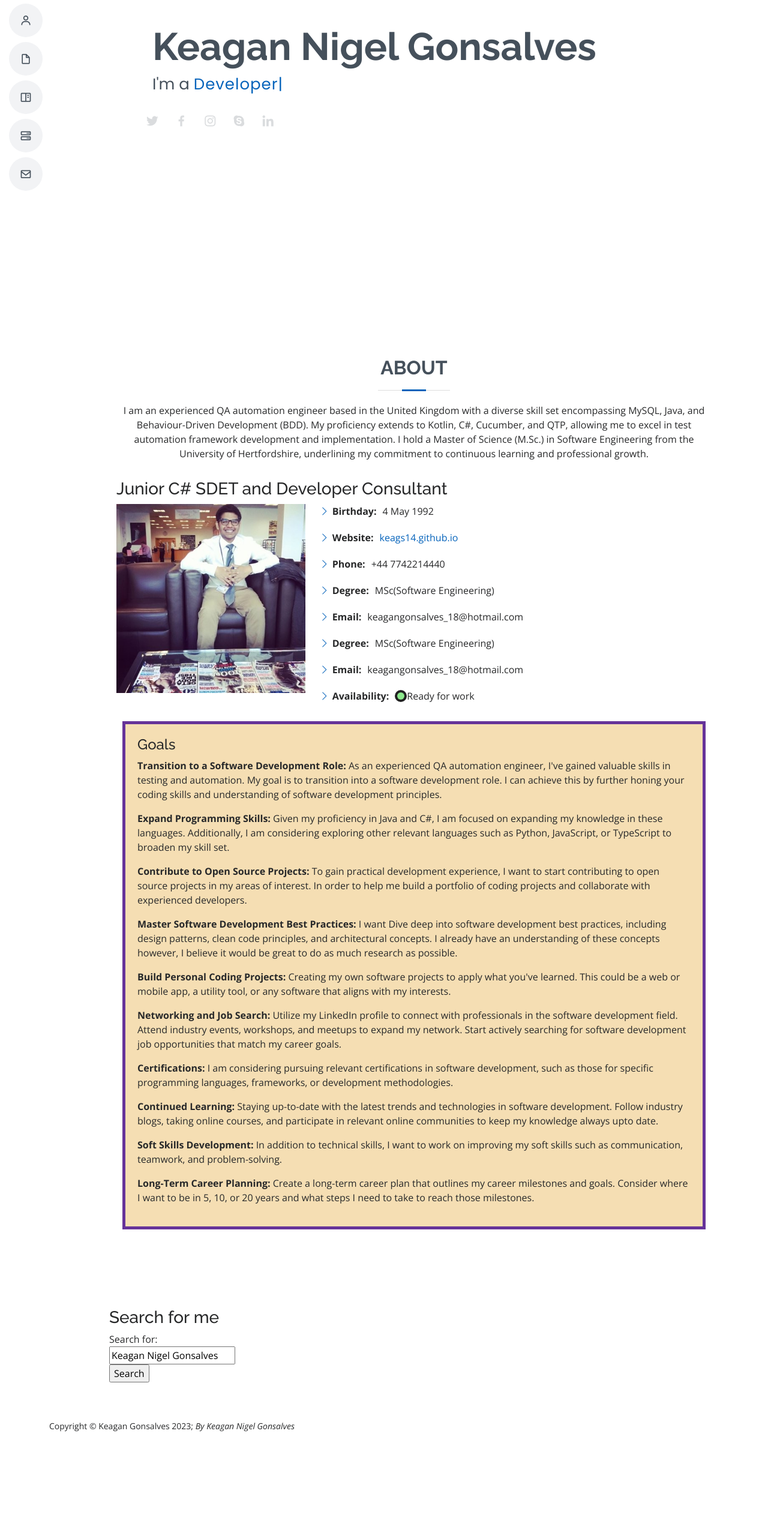
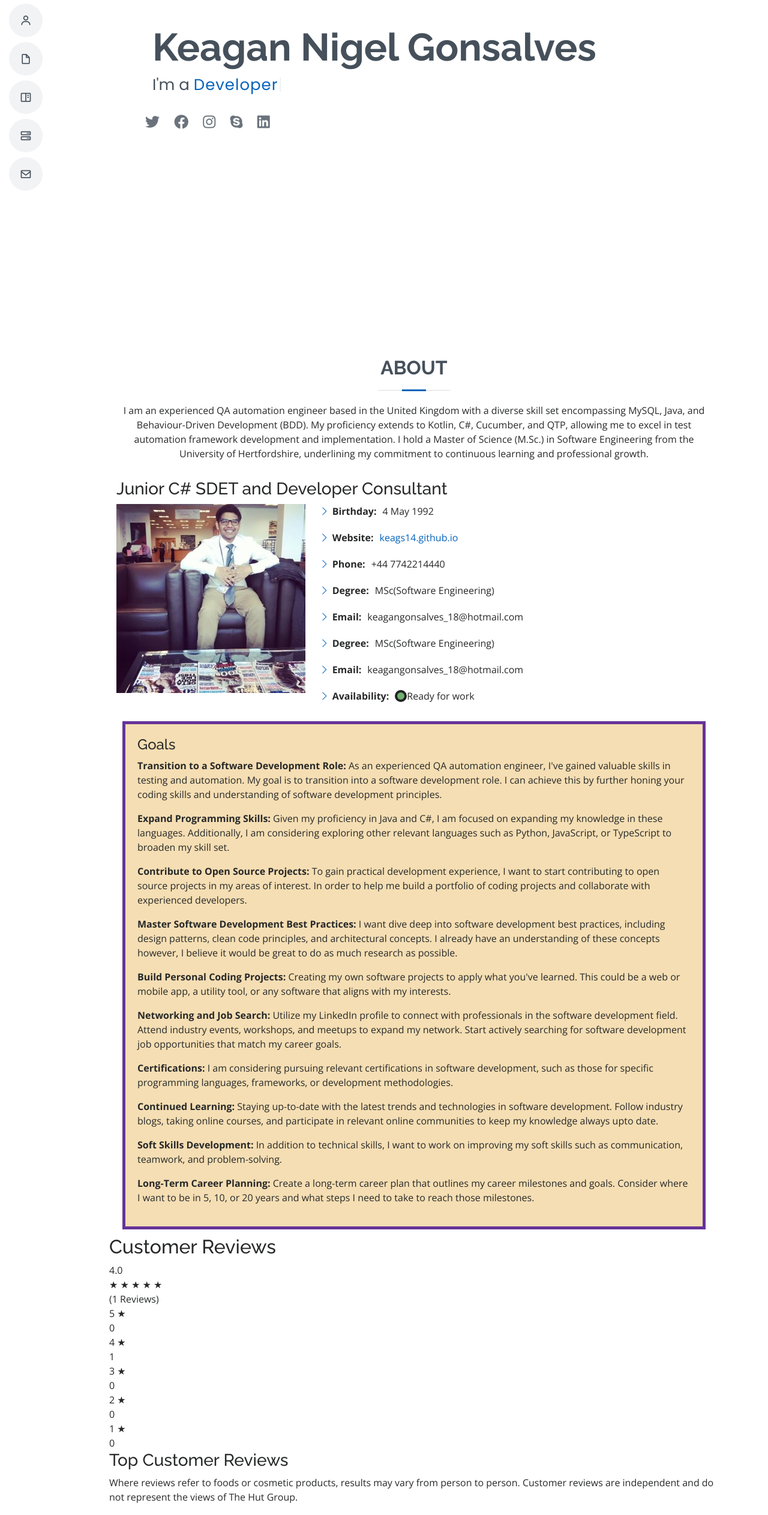
Before and after one commit to keags14/keags14.github.io, a plain HTML site: page index.html in a window 1280 px wide. Shown: the part 266-2791 px from the top of the page at 60% size. Before the commit the page ends 2654 px from the top, so only its background shows below. Drawn offline with nearby package versions, Linux system fonts and the light colour scheme.

Commit message:
added font icons

```diff
--- a/index.html
+++ b/index.html
@@ -4,7 +4,7 @@
 <head>
     <meta charset="utf-8" />
     <title>My Profile</title>
-    <meta name="author" content="Cathy French" />
+    <meta name="author" content="Keagan Nigel Gonsalves" />
     <meta name="description" content="This is a great web page" />
     <!-- Favicons -->
     <link href="assets/img/favicon.png" rel="icon">
@@ -20,7 +20,8 @@
     <link href="vendor/boxicons/css/boxicons.min.css" rel="stylesheet">
     <link href="vendor/glightbox/css/glightbox.min.css" rel="stylesheet">
     <link href="vendor/swiper/swiper-bundle.min.css" rel="stylesheet">
-    <link href="css/extraStyle.css" , rel="stylesheet" />
+    <link rel="stylesheet" href="https://cdnjs.cloudflare.com/ajax/libs/font-awesome/6.0.0-beta3/css/all.min.css">
+    <link rel="stylesheet" href="css/extraStyle.css">
 </head>
 <body>
 <div class="container">
@@ -30,7 +31,7 @@
     <header id="header" class="d-flex flex-column justify-content-center">
         <nav id="navbar" class="navbar nav-menu">
             <ul>
-                <li><a href="#hero" class="nav-link scrollto active"><i class="bx bx-home"></i> <span>Home</span></a></li>
+                <li><a href="#hero" class="nav-link scrollto active"><i class="bx bx-home"></i><span>Home</span></a></li>
                 <li><a href="#about" class="nav-link scrollto"><i class="bx bx-user"></i> <span>About</span></a></li>
                 <li><a href="#resume" class="nav-link scrollto" onclick="startDownload()"><i class="bx bx-file-blank"></i> <span>Resume</span></a></li>
                 <script src="js/download.js"></script>
@@ -45,14 +46,14 @@
     <section id="hero" class="d-flex flex-column justify-content-center">
         <div class="container" data-aos="zoom-in" data-aos-delay="100">
             <h1>Keagan Nigel Gonsalves</h1>
-            <p>I'm a <span class="typed" data-typed-items="Designer, Developer, Tester, Freelancer"></span></p>
+            <p>I'm a <span class="typed" data-typed-items="Designer, Developer, Automation Engineer, Freelancer"></span></p>
         </div>
         <div class="social-links">
-            <a href="https://twitter.com/KeaganGonsalves" class="twitter"><i class="bx bxl-twitter"></i></a>
-            <a href="https://www.facebook.com/keagan.gonsalves" class="facebook"><i class="bx bxl-facebook"></i></a>
-            <a href="https://www.instagram.com/keagannigelgonsalves/" class="instagram"><i class="bx bxl-instagram"></i></a>
-            <a href="#" class="google-plus"><i class="bx bxl-skype"></i></a>
-            <a href="https://www.linkedin.com/in/keagan-gonsalves-b9233686/" class="linkedin"><i class="bx bxl-linkedin"></i></a>
+            <a href="https://twitter.com/KeaganGonsalves" class="twitter"><i class="fa-brands fa-twitter fa-fade"></i></a>
+            <a href="https://www.facebook.com/keagan.gonsalves" class="facebook"><i class="fa-brands fa-facebook fa-fade"></i></a>
+            <a href="https://www.instagram.com/keagannigelgonsalves/" class="instagram"><i class="fa-brands fa-instagram fa-fade"></i></a>
+            <a href="#" class="google-plus"><i class="fa-brands fa-skype fa-fade"></i></a>
+            <a href="https://www.linkedin.com/in/keagan-gonsalves-b9233686/" class="linkedin"><i class="fa-brands fa-linkedin fa-fade"></i></a>
         </div>
     </section>
     <!-- End Hero -->
@@ -115,7 +116,7 @@
                         in my areas of interest. In order to help me build a portfolio of coding projects and collaborate with experienced developers.
                     </p>
                     <p>
-                        <b>Master Software Development Best Practices: </b>I want Dive deep into software development best practices, including design patterns,
+                        <b>Master Software Development Best Practices: </b>I want dive deep into software development best practices, including design patterns,
                         clean code principles, and architectural concepts. I already have an understanding of these concepts however, I believe it would be great
                         to do as much research as possible.
                     </p>
@@ -146,6 +147,67 @@
                     </p>
                 </section>
             </div>
+            <div class="review-container">
+                <div class="review-header">
+                    <h2>Customer Reviews</h2>
+                    <div class="rating-summary">
+                        <div class="average-rating">4.0</div>
+                        <div class="stars">
+                            <span class="star full">&#9733;</span>
+                            <span class="star full">&#9733;</span>
+                            <span class="star full">&#9733;</span>
+                            <span class="star full">&#9733;</span>
+                            <span class="star">&#9733;</span>
+                        </div>
+                        <div class="reviews-count">(1 Reviews)</div>
+                    </div>
+                    <div class="rating-breakdown">
+                        <div class="rating-bar">
+                            <span class="bar-label">5 &#9733;</span>
+                            <div class="bar"><div class="fill" style="width: 0%;"></div></div>
+                            <span class="count">0</span>
+                        </div>
+                        <div class="rating-bar">
+                            <span class="bar-label">4 &#9733;</span>
+                            <div class="bar"><div class="fill" style="width: 100%;"></div></div>
+                            <span class="count">1</span>
+                        </div>
+                        <div class="rating-bar">
+                            <span class="bar-label">3 &#9733;</span>
+                            <div class="bar"><div class="fill" style="width: 0%;"></div></div>
+                            <span class="count">0</span>
+                        </div>
+                        <div class="rating-bar">
+                            <span class="bar-label">2 &#9733;</span>
+                            <div class="bar"><div class="fill" style="width: 0%;"></div></div>
+                            <span class="count">0</span>
+                        </div>
+                        <div class="rating-bar">
+                            <span class="bar-label">1 &#9733;</span>
+                            <div class="bar"><div class="fill" style="width: 0%;"></div></div>
+                            <span class="count">0</span>
+                        </div>
+                    </div>
+                </div>
+                <div class="review-body">
+                    <h3>Top Customer Reviews</h3>
+                    <p class="disclaimer">Where reviews refer to foods or cosmetic products, results may vary from person to person. Customer reviews are independent and do not represent the views of The Hut Group.</p>
+                    <div class="individual-review">
+                        <h4>Loved it but disappointed with a pro... <span class="stars"><span class="star full">&#9733;</span><span class="star full">&#9733;</span><span class="star full">&#9733;</span><span class="star full">&#9733;</span><span class="star">&#9733;</span></span></h4>
+                        <p>Some really great items was disappointed with the wunderkiss lip plumper as after 3 uses the applicator broke was loving using it would have purchased this as a future item but due to the issues I won't bother. The other products are lovely</p>
+                        <p class="review-date">22/07/2024 by lynsey <span class="verified">VERIFIED PURCHASE</span></p>
+                        <div class="review-feedback">
+                            <p>Was this helpful?</p>
+                            <div class="feedback-buttons">
+                                <button class="feedback-btn yes">YES (0)</button>
+                                <button class="feedback-btn no">NO (0)</button>
+                                <a href="#" class="report-link">Report this review</a>
+                            </div>
+                        </div>
+                    </div>
+                </div>
+                <button class="write-review-btn">WRITE A REVIEW</button>
+            </div>
         </section>
         <section>
             <h3>Search for me</h3>
@@ -154,6 +216,12 @@
                 <input id="mysearch" name="q" type="text" value="Keagan Nigel Gonsalves" /><br />
                 <input class="button" type="submit" value="Search" />
             </form>
+            <div class="searchBox">
+                <input class="searchInput" type="text" name="" placeholder="Search">
+                <i class="material-icons">
+                    search
+                </i>
+            </div>
         </section>
     </main>
     <footer>
```
